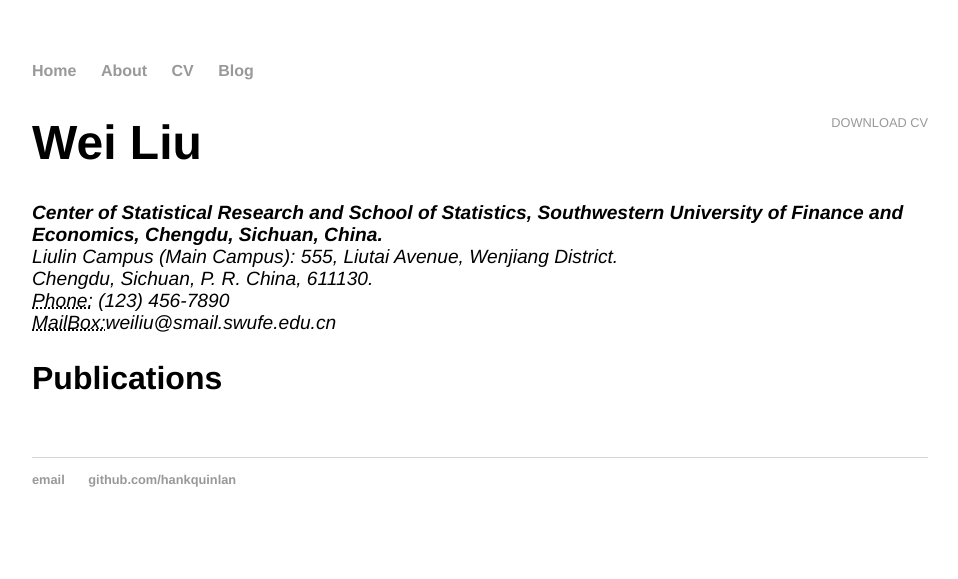
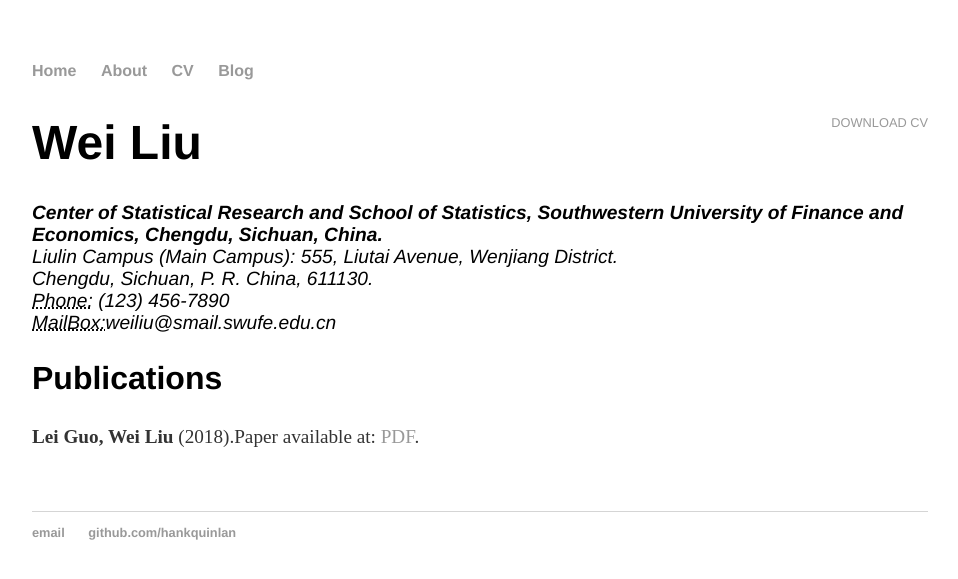
Before and after one commit to feiyoung/feiyoung.github.io, a Jekyll site: the page built from cv/index.html, in a window 1280 px wide. Shown: the top 579 px of the page, without its empty margins (160-1118 px from the left). Built offline with Jekyll 4.4.1, drawn with Linux system fonts in a browser that asks for light colours.

Commit message:
'update'

```diff
--- a/cv/index.html
+++ b/cv/index.html
@@ -15,4 +15,5 @@ Southwestern University of Finance and Economics, Chengdu, Sichuan, China.</stro
 					</address>
 
 					<h2>Publications</h2>
+<p><strong>Lei Guo, Wei Liu </strong> (2018).Paper available at: <a href="http://www.psysci.org/EN/article/downloadArticleFile.do?attachType=PDF&id=10065">PDF</a>.
 	</div>
```
